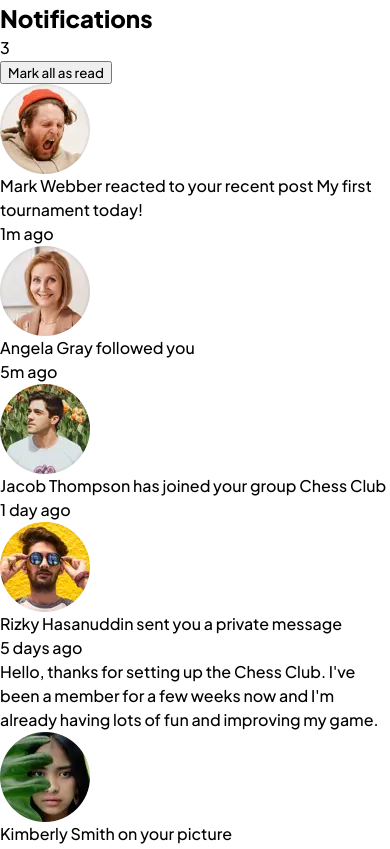
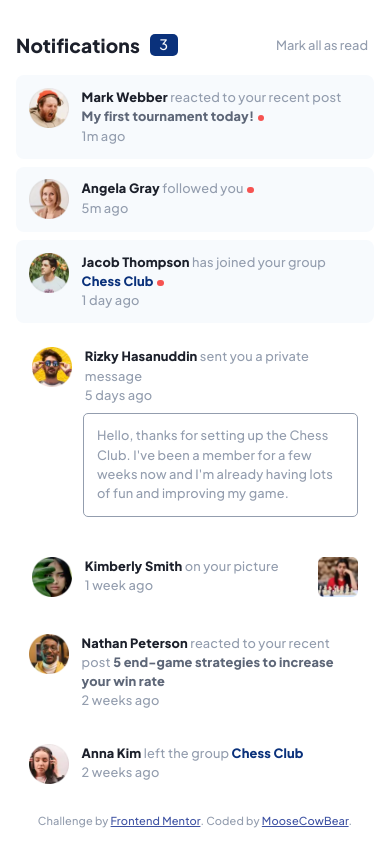
Before and after one commit to MooseCowBear/frontend-mentor-notifications-page, a plain HTML site: page index.html in a window 390 px wide. Shown: the top 849 px of the page. Drawn offline with Linux system fonts and the light colour scheme.

Commit message:
Add styling for desktop and mobile

```diff
--- a/styles.css
+++ b/styles.css
@@ -5,7 +5,7 @@
     --background: hsl(210, 60%, 98%);
     --background-two:  hsl(0, 0%, 100%);
     --background-three: hsl(211, 68%, 94%);
-    --background-four: hsl(205, 33%, 90%);
+    --background-four: hsl(205, 33%, 90%); /* might not be background */
     --text: hsl(219, 14%, 63%);
     --text-post:  hsl(219, 12%, 42%);
     --text-username: hsl(224, 21%, 14%);
@@ -71,4 +71,137 @@ a:not([class]) {
 body {
     font-family: 'Plus Jakarta Sans', sans-serif;
     font-size: 16px;
+    display: flex;
+    flex-direction: column;
+    align-items: center;
+    justify-content: center;
+    background-color: var(--background-three);
+    padding: 3rem;
+    color: var(--text);
+    letter-spacing: 0.01em;
 }
+
+main {
+    background-color: var(--background-two);
+    padding: 1em 2em;
+    border-radius: 20px;
+    max-width: 38rem;
+}
+
+h1 {
+    color: var(--text-username);
+    font-size: 1.2em;
+}
+
+section {
+    display: flex;
+    justify-content: space-between;
+    align-items: center;
+    padding-bottom: 1em;
+}
+
+.heading-wrapper {
+    display: flex;
+    gap: 0.6em;
+    align-items: center;
+}
+
+.heading-wrapper > div {
+    background-color: var(--accent-one);
+    padding: 0 0.6em;
+    border-radius: 5px;
+    display: flex;
+    align-items: center;
+    justify-content: center;
+}
+
+#notifications-count {
+    color: var(--background);
+    font-size: 0.9em;
+}
+
+.notification {
+    display: flex;
+    gap: 1em;
+    font-size: 0.8em;
+}
+
+button {
+    border: none;
+    background-color: transparent;
+    color: var(--text);
+    font-size: 0.8em;
+}
+
+button:hover, button:focus {
+    cursor: pointer;
+}
+
+main > div {
+    display: flex;
+    flex-direction: column;
+    gap: 0.5em;
+}
+
+main > div > div {
+    border-radius: 8px;
+    padding: 1em;
+}
+
+.unread {
+    background-color: var(--background);
+}
+
+.user-name {
+    color: var(--text-username);
+    font-weight: 800;
+}
+
+.post {
+    font-weight: 800;
+    color: var(--text-post)
+}
+
+.group {
+    font-weight: 800;
+    color: var(--accent-one);
+}
+
+.dot {
+    height: 0.5em;
+    width: 0.5em;
+    border-radius: 50%;
+    background-color: var(--accent-two);
+    display: inline-block;
+    margin: 0 0.3em;
+}
+
+img {
+    width: 40px;
+    height: 40px;
+}
+
+.message {
+    border: 1px solid var(--text);
+    border-radius: 5px;
+    margin: 0.6em 0 0 4em;
+    font-size: 0.8em;
+    padding: 1em;
+}
+
+.notification-wrapper {
+    display: flex;
+    justify-content: space-between;
+    align-items: center;
+}
+
+@media (max-width: 450px) {
+    body {
+        padding: 0;
+        background-color: var(--background-two);
+    }
+    main {
+        border-radius: 0;
+        padding: 1em;
+    }
+}
```
